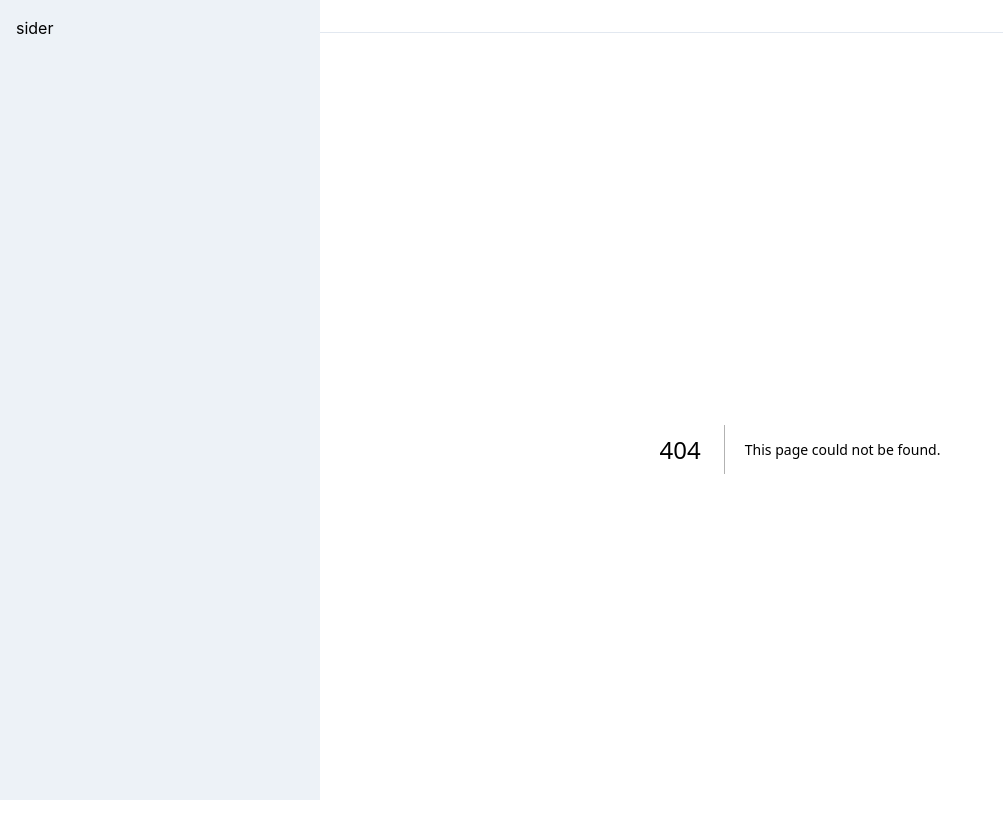
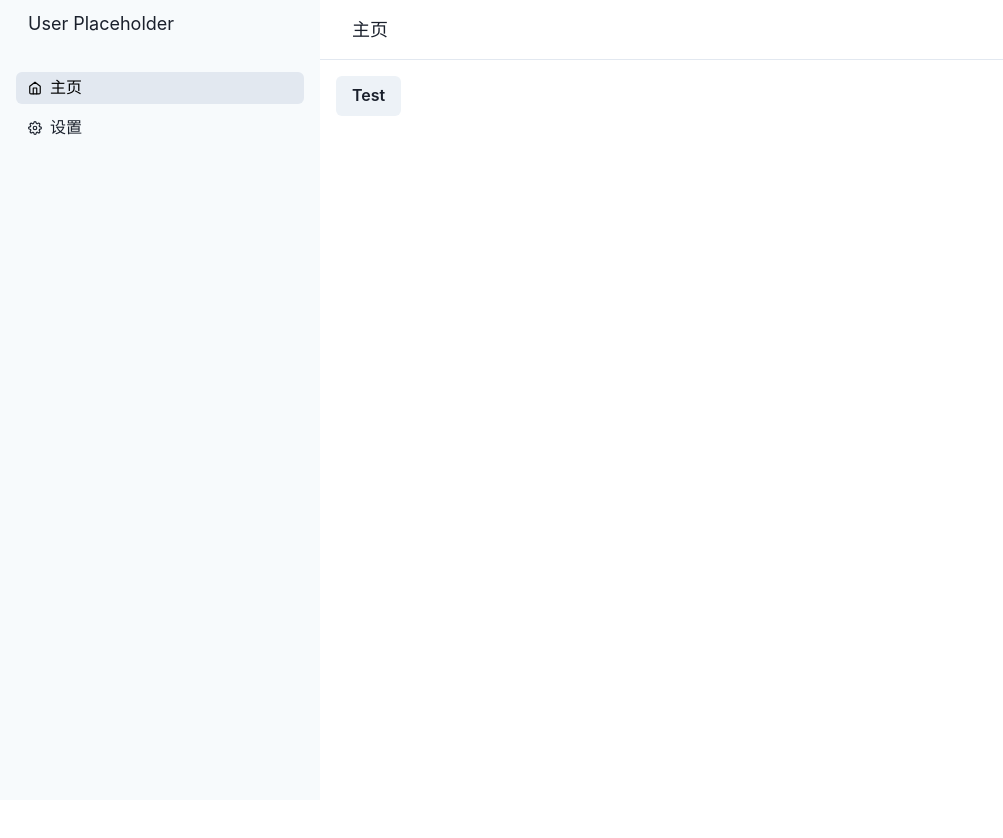
Before and after one commit to UNIkeEN/unica, a Next.js app in the folder frontend/: page /home in a window 1280 px wide. Before the commit this address had no page. Shown: the top 838 px of the page, without its empty margins (0-1003 px from the left). After the commit the page ends 800 px from the top, so only its background shows below. Built offline with nearby package versions, Linux system fonts and the light colour scheme.

Commit message:
feat(frontend): update basic components, sider nav menu

```diff
--- a/frontend/package.json
+++ b/frontend/package.json
@@ -20,7 +20,8 @@
     "next-i18next": "^15.3.0",
     "react": "^18",
     "react-dom": "^18",
-    "react-i18next": "^14.1.3"
+    "react-i18next": "^14.1.3",
+    "react-icons": "^5.2.1"
   },
   "devDependencies": {
     "@types/node": "^20",
--- a/frontend/src/components/main-layout.tsx
+++ b/frontend/src/components/main-layout.tsx
@@ -32,7 +32,7 @@
       <Box
         display={{ base: 'none', md: 'block' }}
         w="xs"
-        bg="gray.100"
+        bg="gray.50"
         p={4}
       >
         <MainSider />
@@ -48,7 +48,7 @@
         <DrawerOverlay />
         <DrawerContent>
           <DrawerCloseButton />
-          <DrawerBody bg="gray.100">
+          <DrawerBody bg="gray.50">
             <MainSider />
           </DrawerBody>
         </DrawerContent>
--- a/frontend/src/components/main-sider.tsx
+++ b/frontend/src/components/main-sider.tsx
@@ -1,11 +1,63 @@
-import Head from "next/head";
+import Link from "next/link";
+import {
+  Button,
+  Popover,
+  PopoverTrigger,
+  PopoverContent,
+  PopoverBody,
+  Text,
+  VStack,
+  Icon,
+  HStack
+} from '@chakra-ui/react'
+import { useTranslation } from 'react-i18next';
+import { useRouter } from "next/router";
+import NavMenu from '@/components/nav-menu';
+import { FiHome, FiSettings } from "react-icons/fi";
 
 const MainSider = () => {
+  const { t } = useTranslation();
+  const router = useRouter();
+
+  const topMenuItems = [
+    { icon: FiHome, label: t('HomePage.header'), value: '/home' },
+    { icon: FiSettings, label: t('SettingsPage.header'), value: '/settings' },
+  ];
 
   return (
-    <>
-      sider
-    </>
+    <VStack spacing={8} align="stretch">
+      <Popover placement="bottom-start" closeOnBlur>
+        <PopoverTrigger>
+          <Button
+            variant='ghost'
+            mt={-2}
+            size='sm'
+            textAlign="left"
+            justifyContent="flex-start">
+            <Text fontSize="lg" fontWeight="normal">User Placeholder</Text>
+          </Button>
+        </PopoverTrigger>
+        <PopoverContent width="auto">
+          <PopoverBody>Popover</PopoverBody>
+        </PopoverContent>
+      </Popover>
+
+      <NavMenu
+        items={topMenuItems.map((item) => ({
+          value: item.value,
+          label:
+            <Link href={item.value}>
+              <HStack spacing={2}>
+                <Icon as={item.icon} />
+                <Text
+                  fontSize="md"
+                  // fontWeight={router.asPath === item.value ? 'bold' : 'normal'}
+                >{item.label}</Text>
+              </HStack>
+            </Link>,
+        }))}
+        selectedKeys={[router.asPath]}/>
+    </VStack>
   );
 };
 
--- /dev/null
+++ b/frontend/src/components/nav-menu.tsx
@@ -0,0 +1,39 @@
+import React from 'react';
+import { VStack } from '@chakra-ui/react';
+import SelectableButton from '@/components/selectable-button';
+
+interface MenuItem {
+  label: React.ReactNode;
+  value: string;
+}
+
+interface NavMenuProps {
+  items: MenuItem[];
+  selectedKeys?: string[];
+  onClick?: (value: string) => void;
+  selectedColor?: string;
+}
+
+const NavMenu: React.FC<NavMenuProps> = ({
+  items,
+  selectedKeys = [],
+  onClick,
+  selectedColor = 'black',
+}) => {
+  return (
+    <VStack spacing={2} align="stretch">
+      {items.map((item) => (
+        <SelectableButton
+          key={item.value}
+          isSelected={selectedKeys.includes(item.value)}
+          selectedColor={selectedColor}
+          onClick={() => onClick && onClick(item.value)}
+        >
+          {item.label}
+        </SelectableButton>
+      ))}
+    </VStack>
+  );
+};
+
+export default NavMenu;
--- /dev/null
+++ b/frontend/src/components/selectable-button.tsx
@@ -0,0 +1,28 @@
+import React from 'react';
+import { Button, ButtonProps, Text, useColorModeValue } from '@chakra-ui/react';
+
+interface SelectableButtonProps extends ButtonProps {
+    isSelected?: boolean;
+    selectedColor?: string;
+  }
+
+const SelectableButton: React.FC<SelectableButtonProps> = ({ isSelected, selectedColor = 'gray.800', children, ...props }) => {
+  const selectedBg = useColorModeValue('gray.200', 'gray.700');
+
+  return (
+    <Button
+      variant='ghost'
+      size='sm'
+      bg={isSelected ? selectedBg : 'transparent'}
+      color={isSelected ? selectedColor : 'inherit'}
+      fontWeight="normal"
+      textAlign="left"
+      justifyContent="flex-start"
+      {...props}
+    >
+      {children}
+    </Button>
+  );
+};
+
+export default SelectableButton;
--- a/frontend/src/locales/en.json
+++ b/frontend/src/locales/en.json
@@ -2,5 +2,9 @@
     "HomePage": {
         "title": "Home - Unica",
         "header": "Home"
+    },
+    "SettingsPage": {
+        "title": "Settings - Unica",
+        "header": "Settings"
     }
 }
--- a/frontend/src/locales/zh_Hans.json
+++ b/frontend/src/locales/zh_Hans.json
@@ -2,5 +2,9 @@
     "HomePage": {
         "title": "主页 - Unica",
         "header": "主页"
+    },
+    "SettingsPage": {
+        "title": "设置 - Unica",
+        "header": "设置"
     }
 }
--- a/frontend/src/pages/index.tsx
+++ b/frontend/src/pages/home.tsx
@@ -1,4 +1,5 @@
 import Head from "next/head";
+import { Button } from "@chakra-ui/react";
 import { useTranslation } from 'react-i18next';
 
 const HomePage = () => {
@@ -10,6 +11,7 @@
         <meta name="headerText" content={t('HomePage.header')} />
       </Head>
       {/* {t('HomePage.header')} */}
+      <Button>Test</Button>
     </>
   );
 };
```
